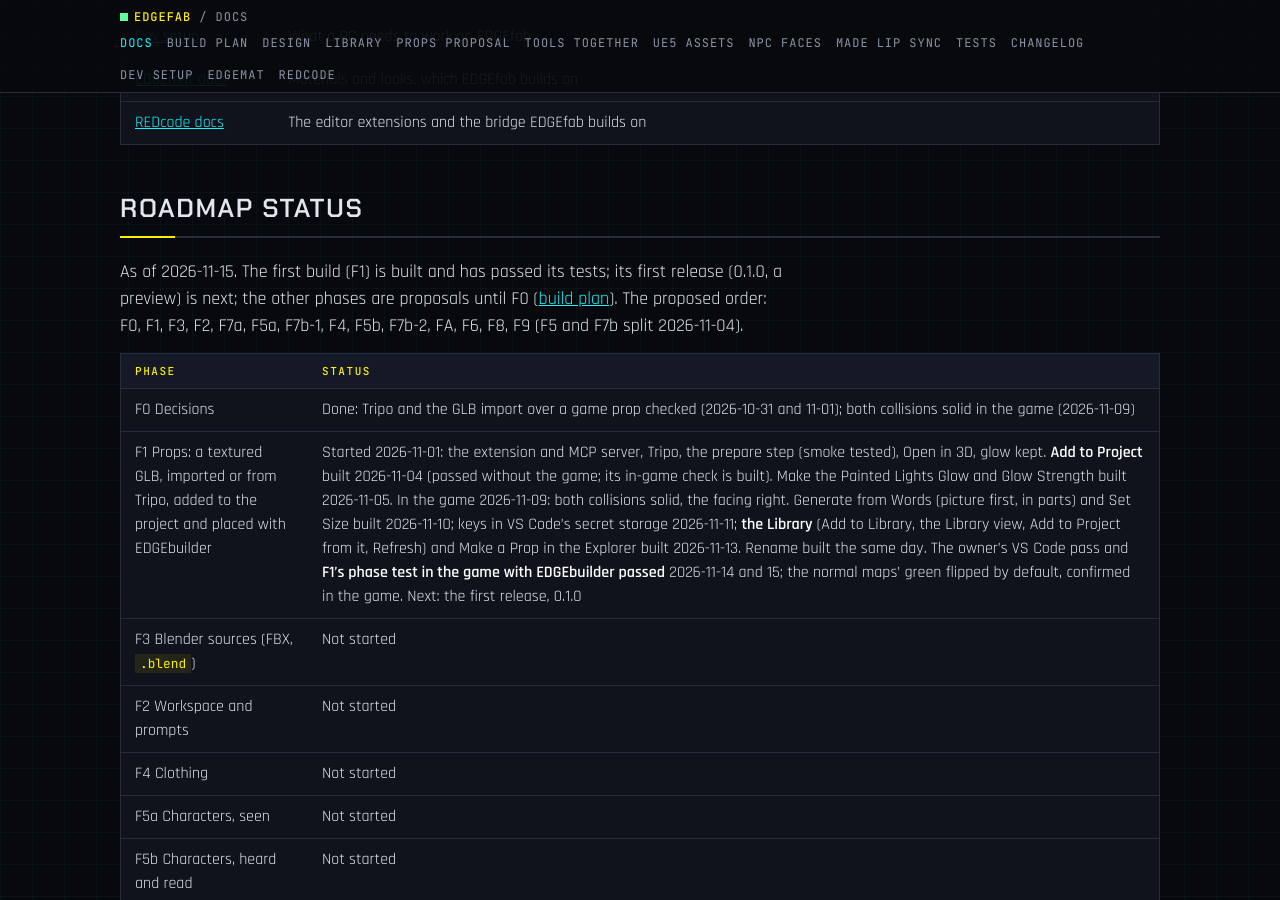
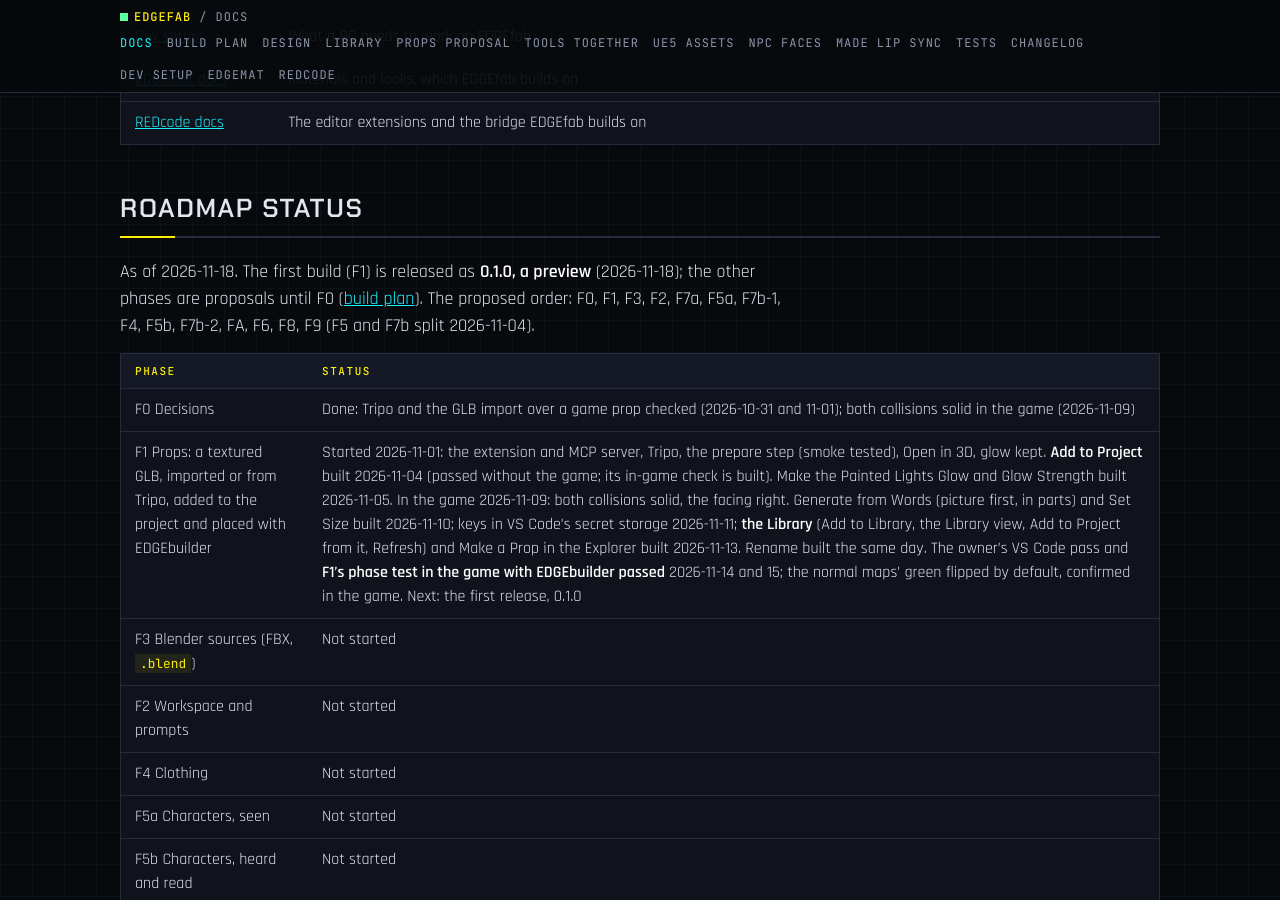
Before and after one commit to Edgemodders/EDGEfab, a Jekyll site: the page built from docs/index.md, in a window 1280 px wide and 900 px high, scrolled down 1088 px. Built offline with Jekyll 4.4.1, drawn with Linux system fonts in a browser that asks for light colours; our own code applies the rules of GitHub Pages for plain Markdown files.

Commit message:
Notes: 0.1.0 released; what comes next
Co-Authored-By: Claude Fable 5.2 <noreply@anthropic.com>

```diff
--- a/docs/index.md
+++ b/docs/index.md
@@ -20,7 +20,7 @@ EDGEfab is the EDGE fabricator for Cyberpunk 2077, a VS Code extension with an M
 
 ## Roadmap status
 
-As of 2026-11-15. The first build (F1) is built and has passed its tests; its first release (0.1.0, a preview) is next; the other phases are proposals until F0 ([build plan](plan.html)). The proposed order: F0, F1, F3, F2, F7a, F5a, F7b-1, F4, F5b, F7b-2, FA, F6, F8, F9 (F5 and F7b split 2026-11-04).
+As of 2026-11-18. The first build (F1) is released as **0.1.0, a preview** (2026-11-18); the other phases are proposals until F0 ([build plan](plan.html)). The proposed order: F0, F1, F3, F2, F7a, F5a, F7b-1, F4, F5b, F7b-2, FA, F6, F8, F9 (F5 and F7b split 2026-11-04).
 
 | Phase | Status |
 |---|---|
```
Also changed, not shown: CLAUDE.md (+1 -0 lines).
